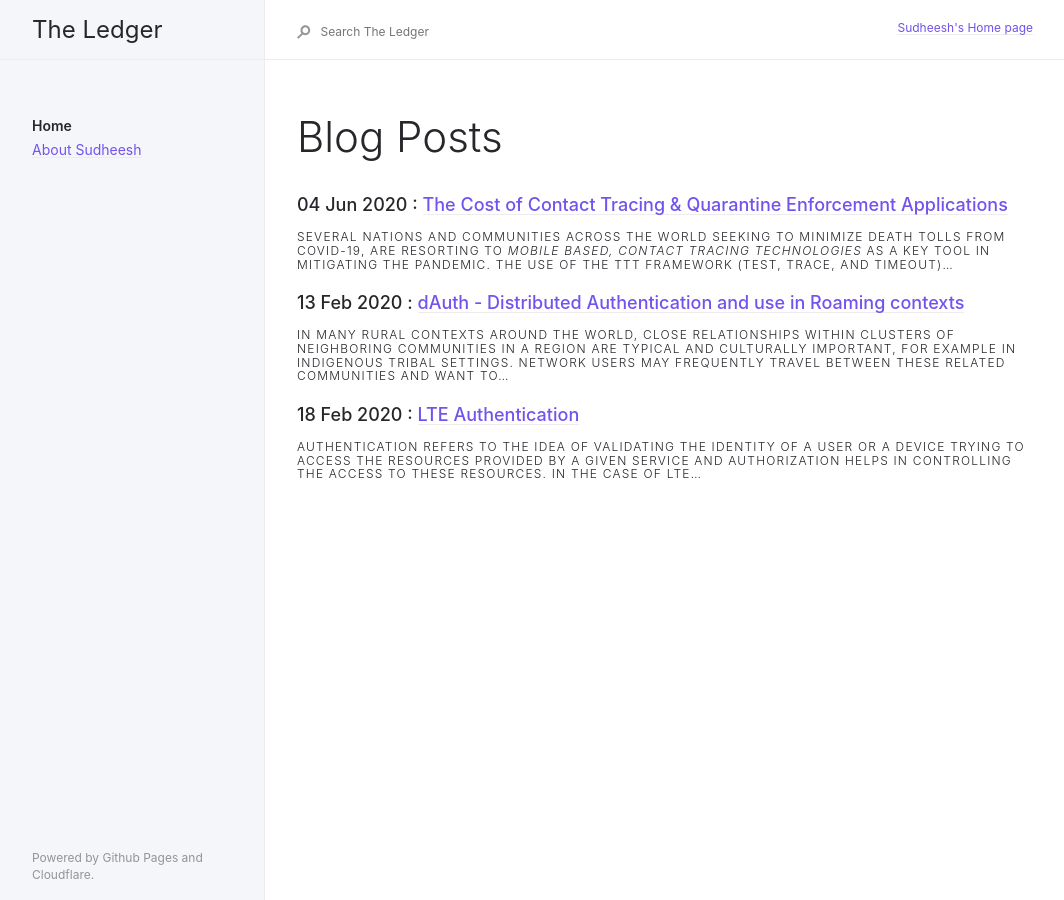
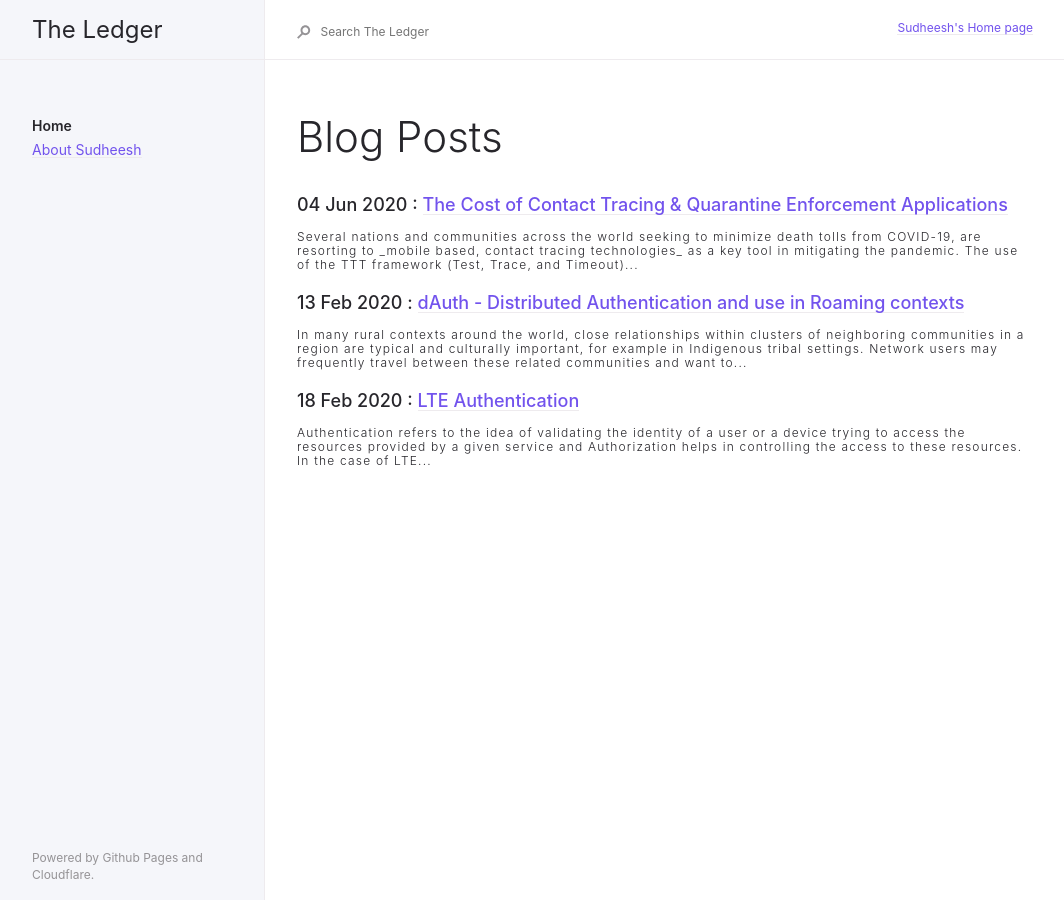
Before and after one commit to sudheesh001/ictd-blog, a Jekyll site: the page built from index.md, in a window 1280 px wide. Shown: the whole page, without its empty margins (91-1155 px from the left). Built offline with Jekyll 4.4.1, drawn with Linux system fonts in a browser that asks for light colours.

Commit message:
Fix font rendering transformation in markdown as html
Signed-off-by: Sudheesh Singanamalla <sudheesh@cs.washington.edu>

```diff
--- a/index.md
+++ b/index.md
@@ -7,6 +7,12 @@ permalink: /
 has_children: false
 ---
 
+<style>
+	.notransformtext {
+		text-transform: none;
+	}
+</style>
+
 # Blog Posts
 {: .fs-9 }
 
@@ -15,6 +21,6 @@ has_children: false
 {% for node in pages_list %}
 	{% if node.date %}
 ### {{node.date | date_to_string }} : [{{node.title}}]({{node.url}})
-#### {{node.summary | truncatewords: 40}}
+<h4 class="notransformtext" id="{{node.summary | truncatewords: 40}}">{{node.summary | truncatewords: 40}}</h4>
 	{% endif %}
 {% endfor %}
```
